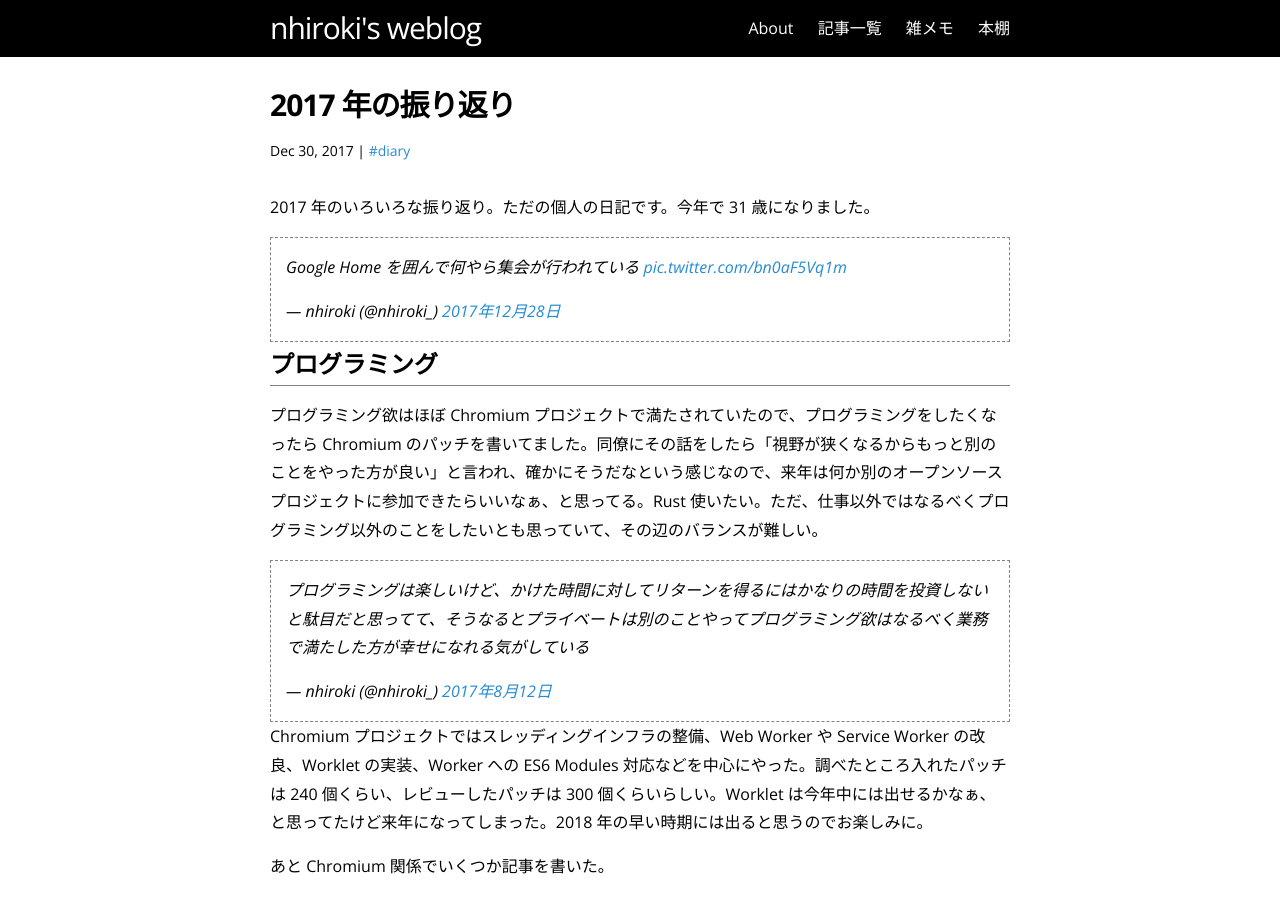
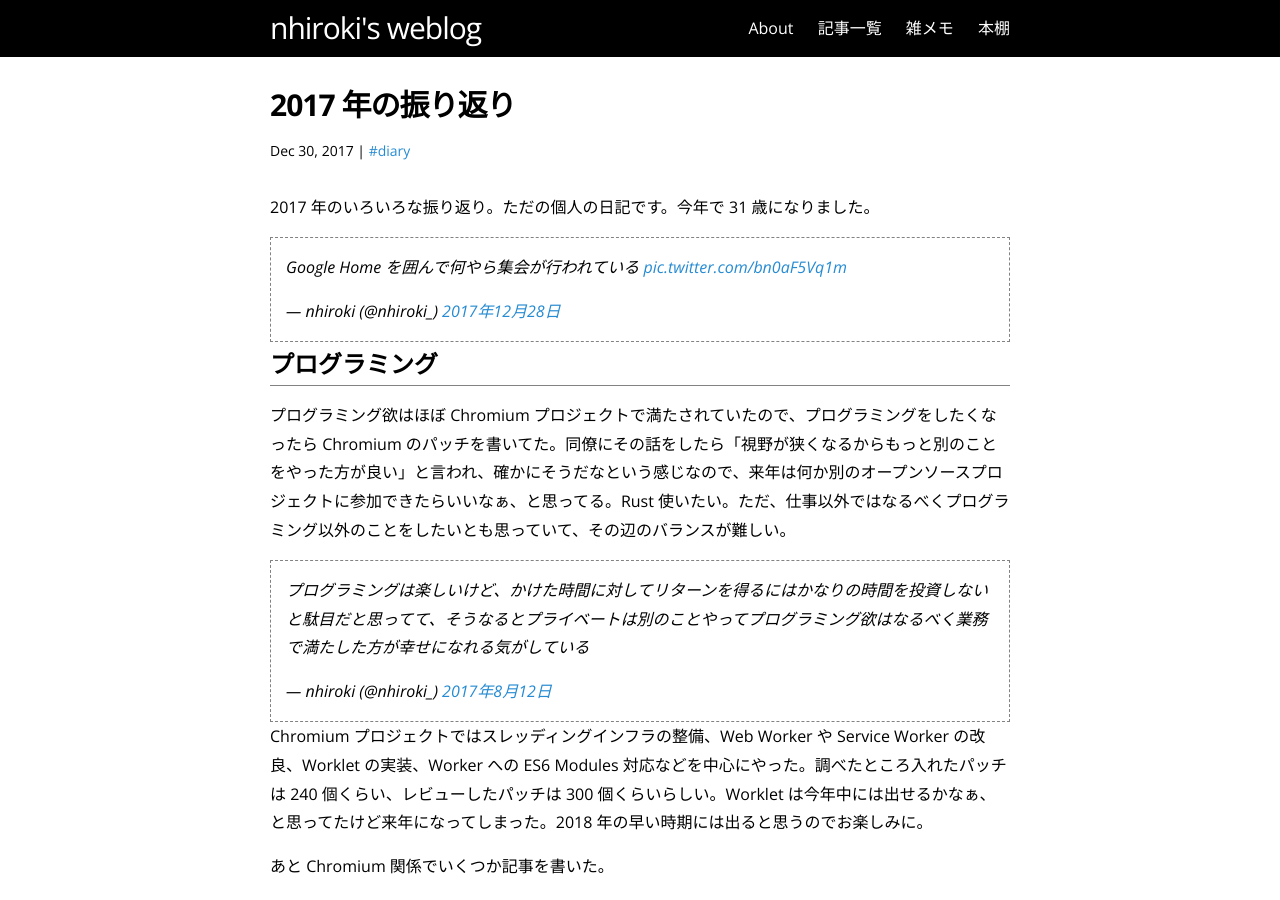
Before and after one commit to nhiroki/nhiroki.github.io, a Jekyll site: the page built from _posts/2017-12-31-year-end-reflection.md, in a window 1280 px wide and 900 px high. Built offline with Jekyll 4.4.1, drawn with Linux system fonts in a browser that asks for light colours; comment, search, counter and statistics services are not loaded; some of the changed text lies outside the part shown.

Commit message:
Modify the published article

```diff
--- a/_posts/2017-12-31-year-end-reflection.md
+++ b/_posts/2017-12-31-year-end-reflection.md
@@ -13,7 +13,7 @@
 
 # プログラミング
 
-プログラミング欲はほぼ Chromium プロジェクトで満たされていたので、プログラミングをしたくなったら Chromium のパッチを書いてました。同僚にその話をしたら「視野が狭くなるからもっと別のことをやった方が良い」と言われ、確かにそうだなという感じなので、来年は何か別のオープンソースプロジェクトに参加できたらいいなぁ、と思ってる。Rust 使いたい。ただ、仕事以外ではなるべくプログラミング以外のことをしたいとも思っていて、その辺のバランスが難しい。
+プログラミング欲はほぼ Chromium プロジェクトで満たされていたので、プログラミングをしたくなったら Chromium のパッチを書いてた。同僚にその話をしたら「視野が狭くなるからもっと別のことをやった方が良い」と言われ、確かにそうだなという感じなので、来年は何か別のオープンソースプロジェクトに参加できたらいいなぁ、と思ってる。Rust 使いたい。ただ、仕事以外ではなるべくプログラミング以外のことをしたいとも思っていて、その辺のバランスが難しい。
 
 <blockquote class="twitter-tweet" data-lang="ja"><p lang="ja" dir="ltr">プログラミングは楽しいけど、かけた時間に対してリターンを得るにはかなりの時間を投資しないと駄目だと思ってて、そうなるとプライベートは別のことやってプログラミング欲はなるべく業務で満たした方が幸せになれる気がしている</p>&mdash; nhiroki (@nhiroki_) <a href="https://twitter.com/nhiroki_/status/896362046974971905?ref_src=twsrc%5Etfw">2017年8月12日</a></blockquote>
 <script async src="https://platform.twitter.com/widgets.js" charset="utf-8"></script>
@@ -50,7 +50,7 @@
 - ([ブログ記事](/2017/09/04/book-gpu-technology)) GPU を支える技術 ― 超並列ハードウェアの快進撃［技術基礎］
 - ([ブログ記事](/2017/07/11/book-android)) Android を支える技術 I - 60 fps を達成するモダンな GUI システム
 
-「Linux プログラミングインタフェース」は去年の 7 月から 9 ヶ月かけて読んだ。おかげで Linux の全体像をつかむことができて自信を持つことができた。昨年末だけど、本書の内容をとっかかりに Linux のタスクスケジューラーのコア実装を読んで[記事を書いた](/2016/12/11/linux-scheduler)りしたし、今年もスケジューラー関係の論文を読んで[発表する機会](/2017/03/21/paper-linux-scheduler)を作ったりして、色々繋げられたかなと思ってる。
+「Linux プログラミングインタフェース」は去年の 7 月から 9 ヶ月かけて読んだ。おかげで Linux の全体像をつかむことができて自信を持つことができた。昨年末だけど、本書の内容をとっかかりに [Linux のタスクスケジューラーのコア実装を読んで記事を書いた](/2016/12/11/linux-scheduler)り、今年も[スケジューラー関係の論文を読んで発表する機会を作った](/2017/03/21/paper-linux-scheduler)り、色々繋げられたかなと思ってる。
 
 - ([読書メモ](https://twitter.com/nhiroki_/status/749190068376440832)) Linux プログラミングインタフェース
 
```
